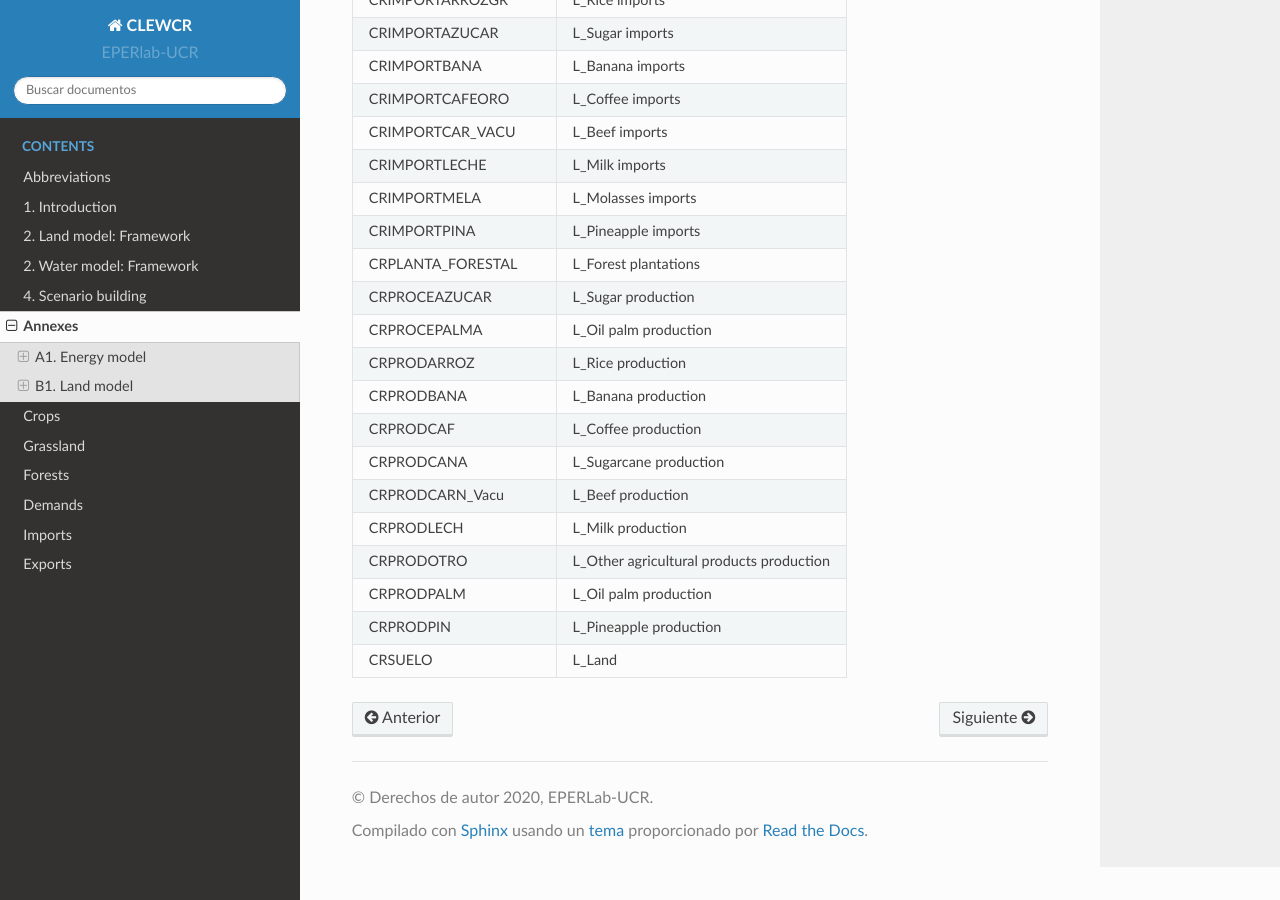
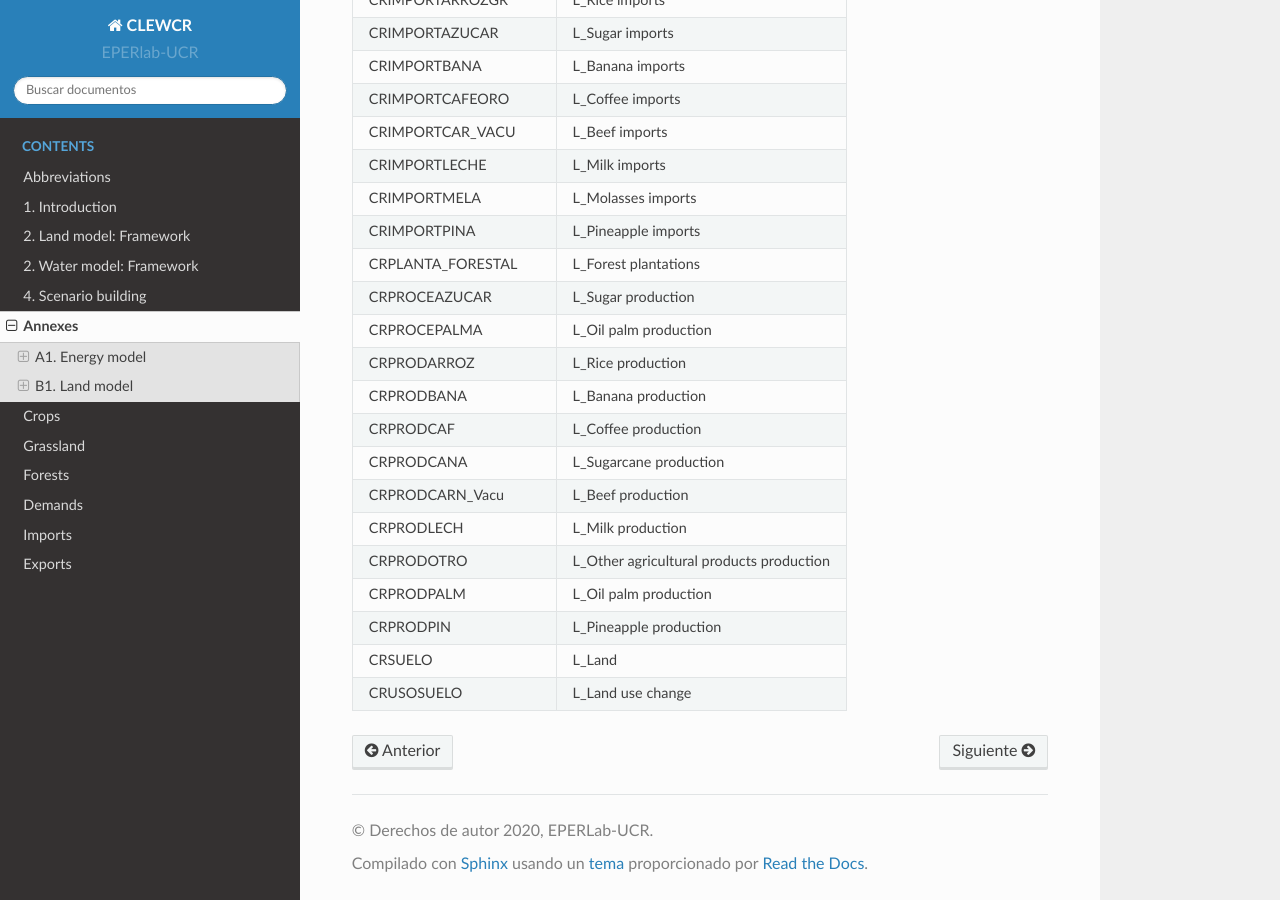
Before and after one commit to EPERLab/CLEW, a Sphinx documentation site: the page built from docs/999Annexes.rst, in a window 1280 px wide and 900 px high, scrolled down 12989 px. Built offline with Sphinx 7.4.7 and the Read the Docs theme 2.0.0, drawn with Linux system fonts in a browser that asks for light colours; formulas are drawn with MathJax 3.

Commit message:
Update 999Annexes.rst

```diff
--- a/docs/999Annexes.rst
+++ b/docs/999Annexes.rst
@@ -814,3 +814,5 @@ B1.2. Technologies
 +--------------------+------------------------------------------+
 |CRSUELO             | L_Land                                   |
 +--------------------+------------------------------------------+
+|CRUSOSUELO          | L_Land use change                        |
++--------------------+------------------------------------------+
```
